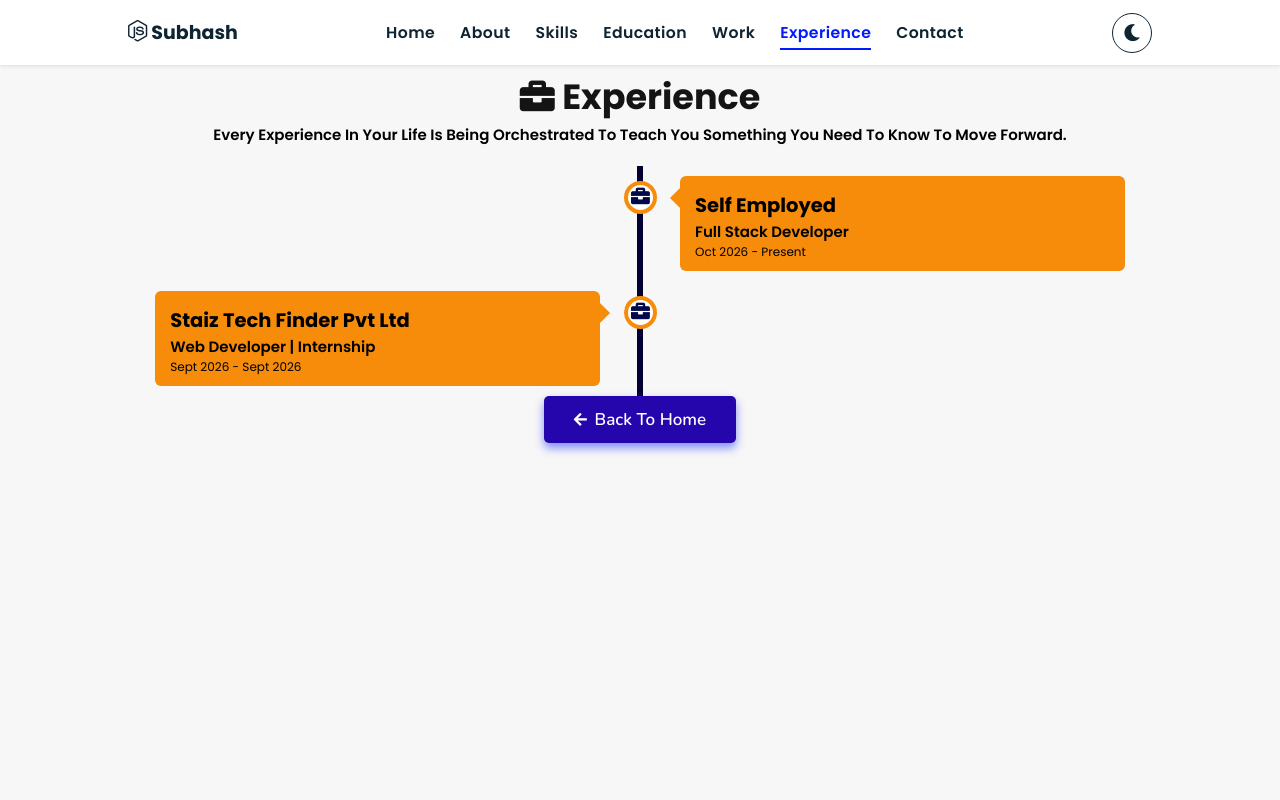
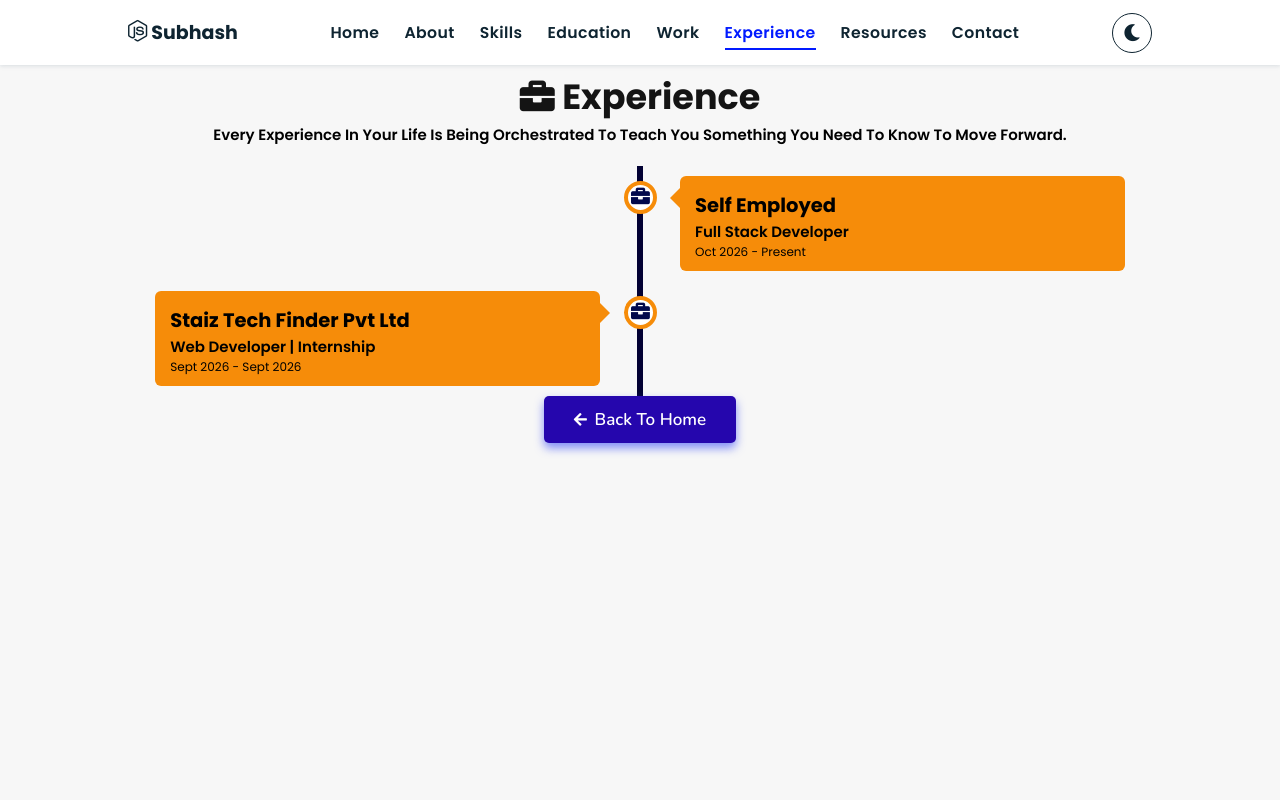
Before and after one commit to buildwithsubhash/PersonalPortfolio, a plain HTML site: page experience/index.html in a window 1280 px wide. Shown: the top 800 px of the page. Drawn offline with nearby package versions, Linux system fonts and the light colour scheme.

Commit message:
Add Resources link to experience page

```diff
--- a/experience/index.html
+++ b/experience/index.html
@@ -38,6 +38,7 @@
         <li><a href="../index.html#education">Education</a></li>
         <li><a href="../index.html#work">Work</a></li>
         <li><a class="active" href="../index.html#experience">Experience</a></li>
+        <li><a href="https://buildwithsubhash.github.io/Resource-Hub/" target="_blank">Resources</a></li>
         <li><a href="../index.html#contact">Contact</a></li>
       </ul>
     </nav>
```
